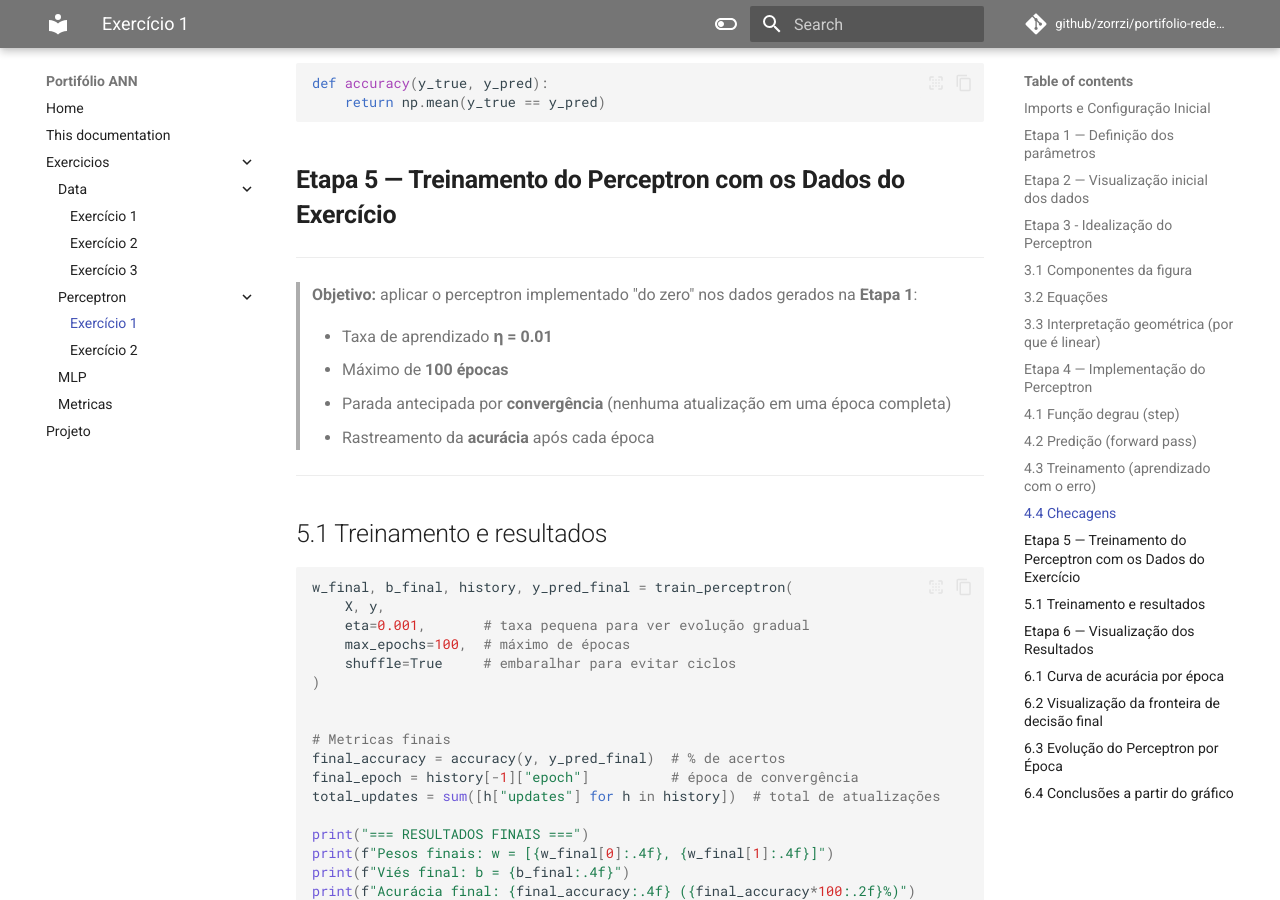
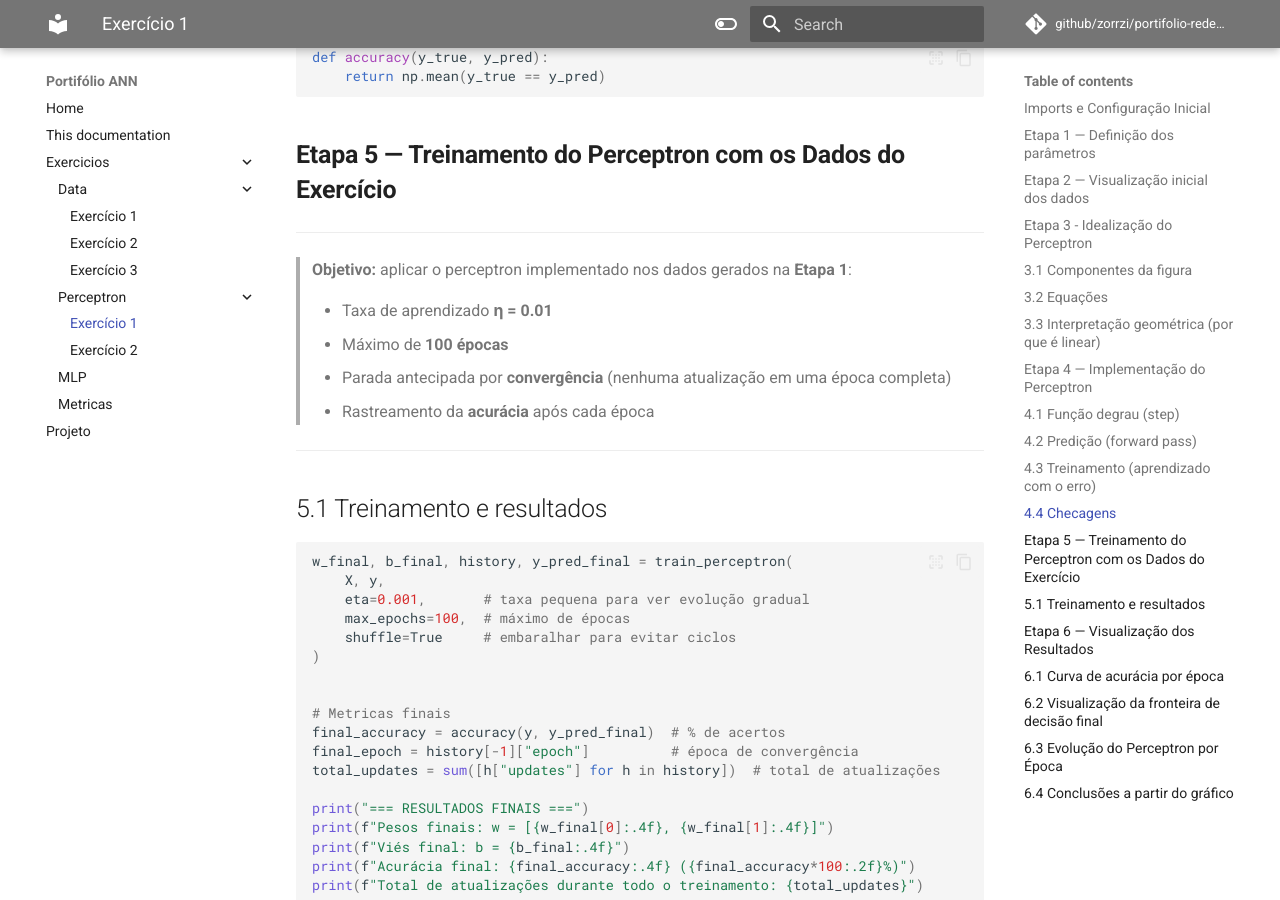
Before and after one commit to zorrzi/portifolio-redesneurais, an MkDocs documentation site: the page built from docs/perceptron/exercicio1/exercicio1.md, in a window 1280 px wide and 900 px high, scrolled down 6250 px. Built offline with MkDocs 1.6.1 and Material for MkDocs 9.7.7, drawn with Linux system fonts in a browser that asks for light colours; comment, search, counter and statistics services are not loaded; some of the changed text lies outside the part shown.

Commit message:
FIX: ex1 - perceptron

```diff
--- a/docs/perceptron/exercicio1/exercicio1.md
+++ b/docs/perceptron/exercicio1/exercicio1.md
@@ -76,7 +76,7 @@
 Aqui eu **plotei a distribuição dos pontos por classe** para inspecionar rapidamente o dataset antes do treino.
 
 - `mask_pos` e `mask_neg` separam os índices das amostras da **classe +1** e **classe −1**.
-- Desenhei **dois gráficos de dispersão** (um por classe), usando **marcadores diferentes** e leve transparência (`alpha=0.7`) para facilitar a leitura.
+- Desenhei **dois gráficos de dispersão** (um por classe), usando **marcadores diferentes**.
 
 > **Objetivo:** verificar **forma**, **espalhamento** e possível **sobreposição** entre as classes, validando a **separabilidade linear** esperada para o perceptron.
 
@@ -332,7 +332,7 @@
 
 ---
 
-> **Objetivo:** aplicar o perceptron implementado "do zero" nos dados gerados na **Etapa 1**:
+> **Objetivo:** aplicar o perceptron implementado nos dados gerados na **Etapa 1**:
 
 > - Taxa de aprendizado **η = 0.01**
 > - Máximo de **100 épocas**
```
